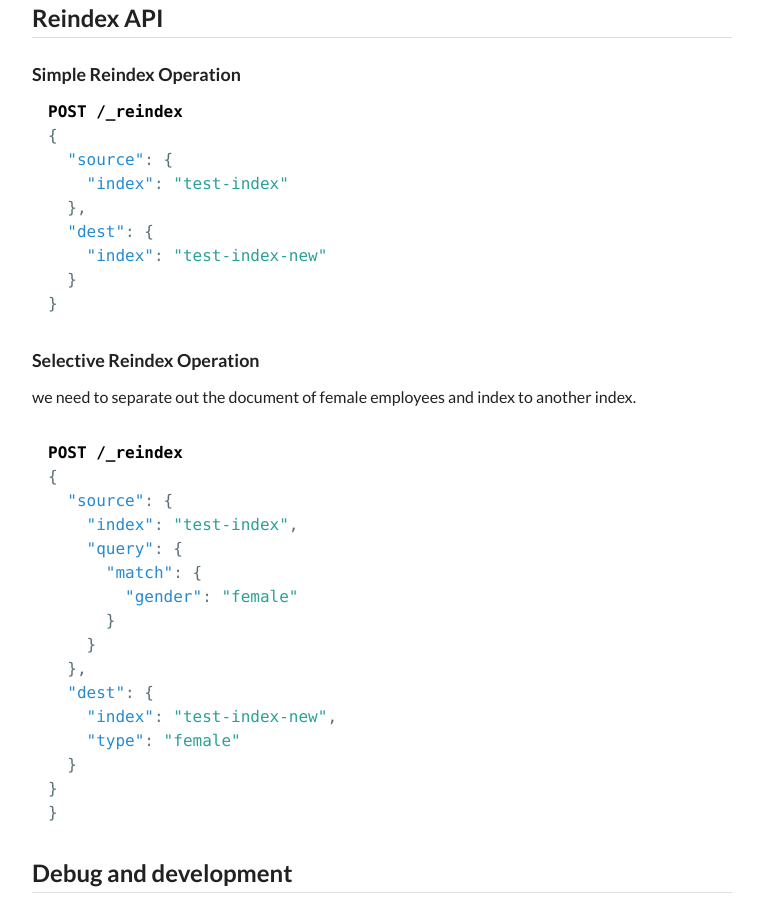
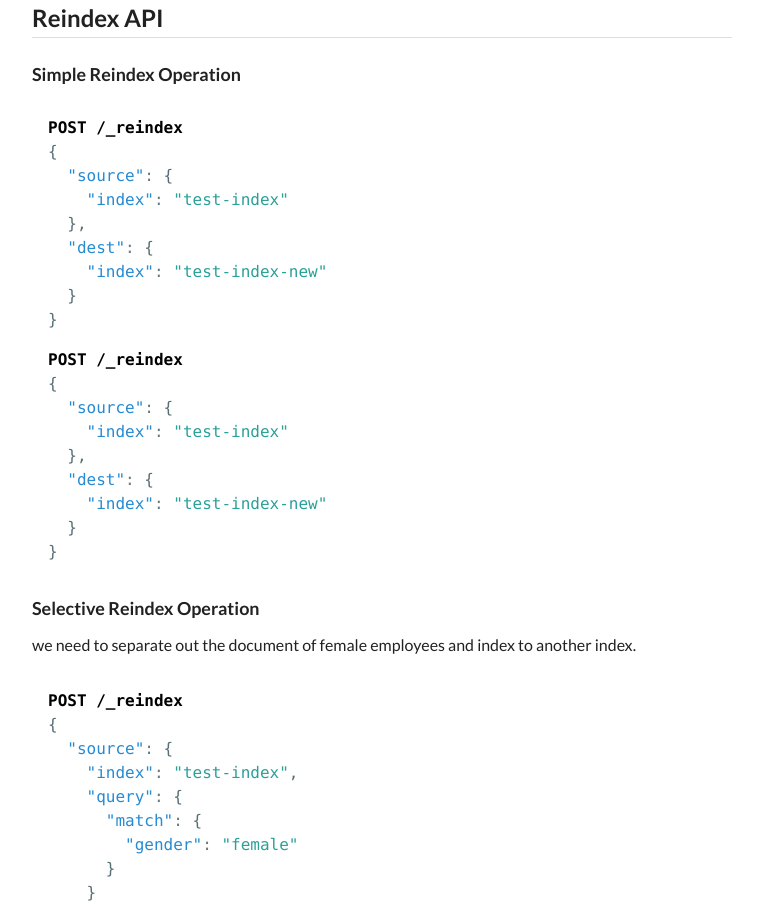
Before and after one commit to jolicode/elasticsearch-cheatsheet, a plain HTML site: page index.html in a window 1280 px wide. Shown: the part 7104-8005 px from the top of the page, without its empty margins (258-1021 px from the left). Drawn offline with nearby package versions, Linux system fonts and the light colour scheme.

Commit message:
remove es1 class

```diff
--- a/index.html
+++ b/index.html
@@ -582,11 +582,11 @@
     <pre><code>GET /my_index_name/_upgrade?pretty&amp;human</code></pre>
 
 
-
+	<div class="es2 es5">
 	<a name="reIndexes"></a>
 	<h2 class="ui dividing header">Reindex API</h2>
 	<h3 class="ui header">Simple Reindex Operation</h3>
-	<pre class="es1 es2"><code>POST /_reindex
+	<pre class="es2 es5"><code>POST /_reindex
 {
   "source": {
     "index": "test-index"
@@ -595,7 +595,7 @@
     "index": "test-index-new"
   }
 }</code></pre>
-	<pre class="es5"><code>POST /_reindex
+	<pre class="es2 es5"><code>POST /_reindex
 {
   "source": {
     "index": "test-index"
@@ -608,7 +608,7 @@
 	<p >
       we need to separate out the document of female employees and index to another index.
     </p>
-    <pre><code>POST /_reindex
+    <pre class="es2 es5"><code>POST /_reindex
 {
   "source": {
     "index": "test-index",
@@ -625,6 +625,7 @@
 }
 }
 </code></pre>
+		</div>
 
         <a name="debug"></a>
         <h2 class="ui dividing header">Debug and development</h2>
```
